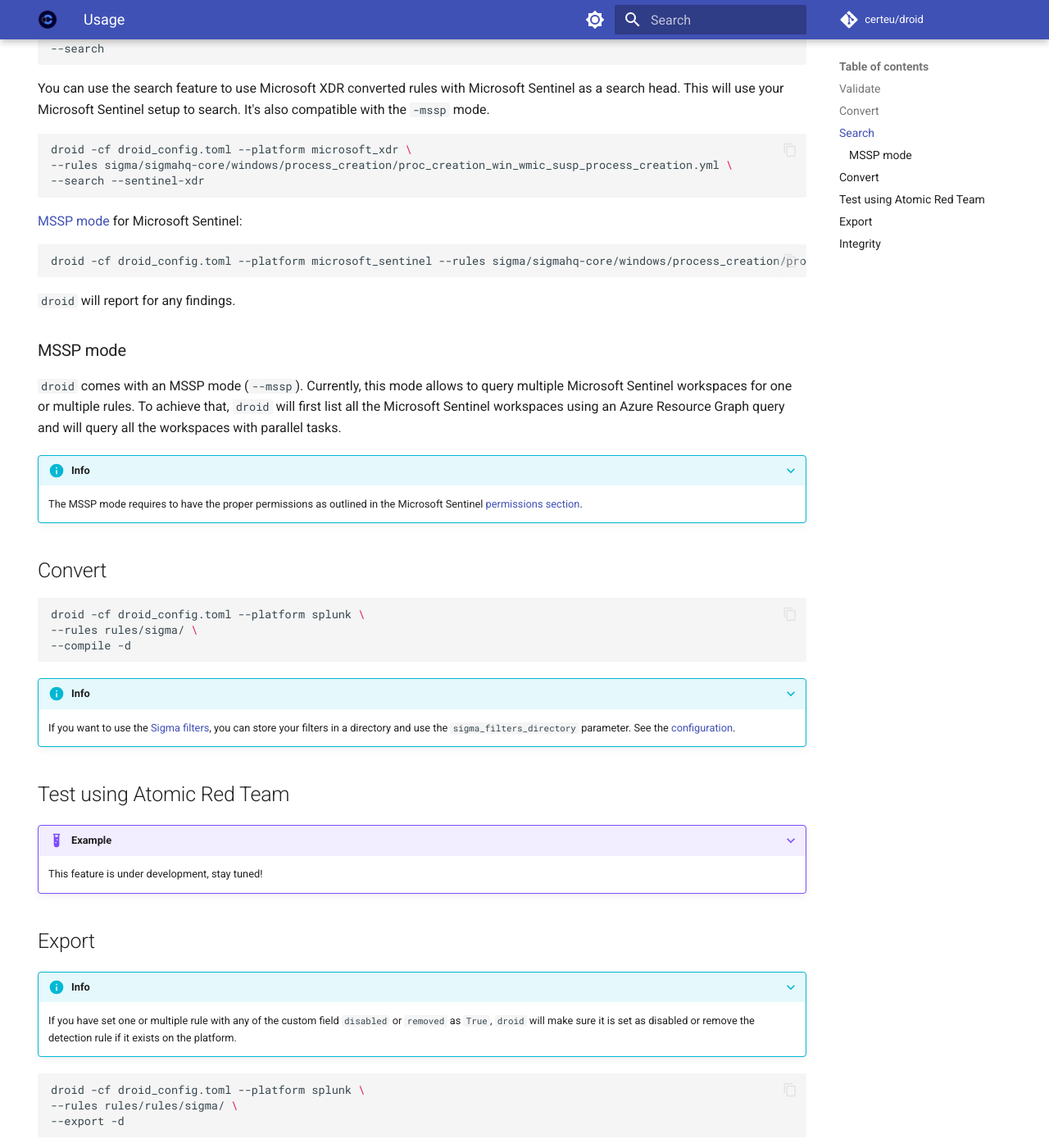
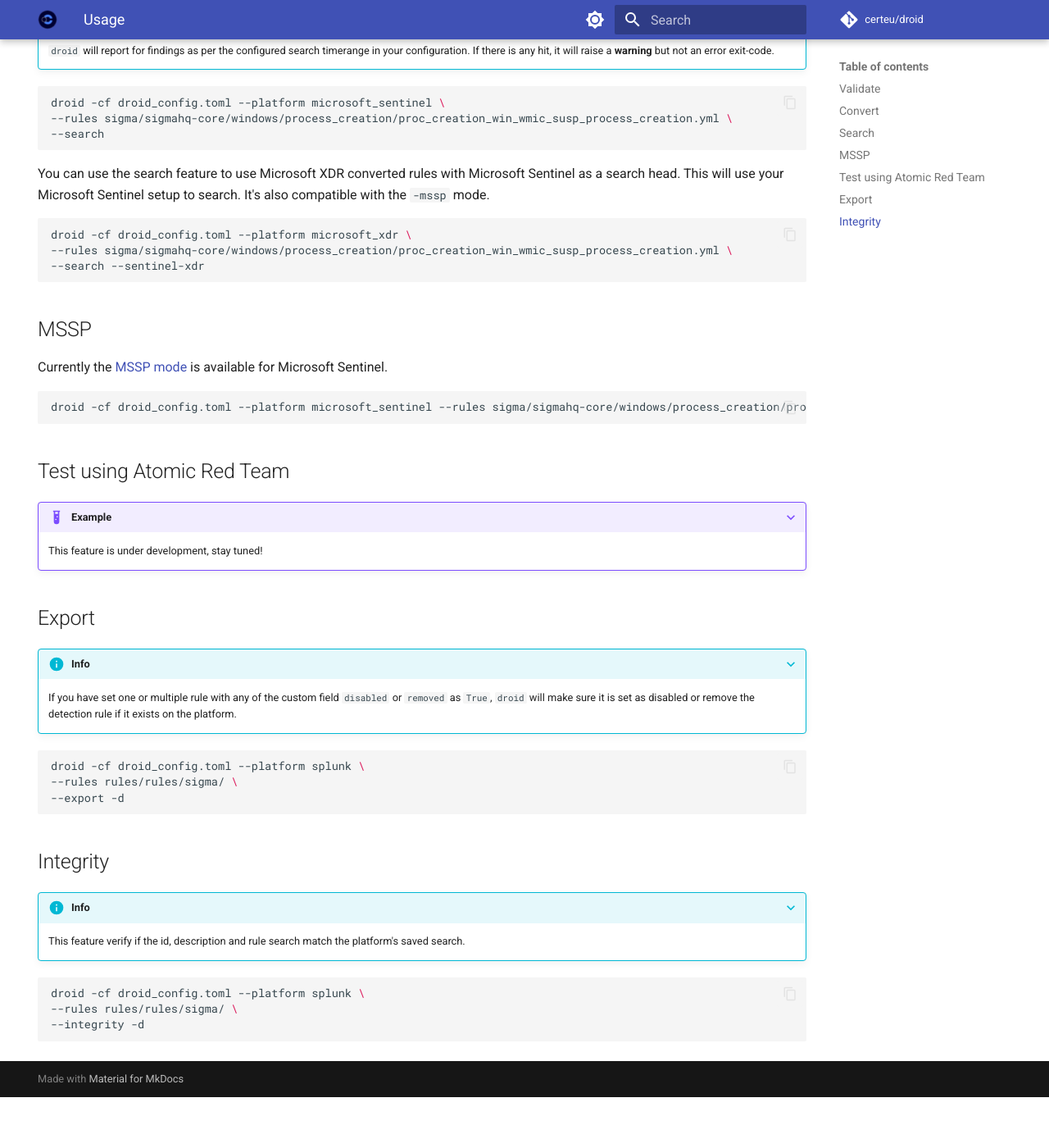
Before and after one commit to certeu/droid-docs, an MkDocs documentation site: the page built from docs/usage.md, in a window 1280 px wide and 1400 px high, scrolled down 1393 px. Shown: the whole window at 82% size. Built offline with MkDocs 1.6.1 and Material for MkDocs 9.7.7, drawn with Linux system fonts in a browser that asks for light colours; comment, search, counter and statistics services are not loaded; after the commit the page ends 2731 px from its top, so only the background shows below that; some of the changed text lies outside the part shown.

Commit message:
upd: doc related to sentinel

````diff
--- a/docs/usage.md
+++ b/docs/usage.md
@@ -67,34 +71,13 @@ droid -cf droid_config.toml --platform microsoft_xdr \
 --search --sentinel-xdr
 ```
 
-[MSSP mode](#mssp-mode) for Microsoft Sentinel:
+## MSSP
+
+Currently the [MSSP mode](./platforms/microsoft_sentinel.md#mssp-mode) is available for Microsoft Sentinel.
 
 ```bash
 droid -cf droid_config.toml --platform microsoft_sentinel --rules sigma/sigmahq-core/windows/process_creation/proc_creation_win_wmic_susp_process_creation.yml --search --mssp
 ```
-
-`droid` will report for any findings.
-
-### MSSP mode
-
-`droid` comes with an MSSP mode (`--mssp`). Currently, this mode allows to query multiple Microsoft Sentinel workspaces for one or multiple rules. To achieve that, `droid` will first list all the Microsoft Sentinel workspaces using an Azure Resource Graph query and will query all the workspaces with parallel tasks.
-
-
-???+ info
-
-    The MSSP mode requires to have the proper permissions as outlined in the Microsoft Sentinel [permissions section](./platforms/microsoft_sentinel.md#permissions).
-
-## Convert
-
-```bash
-droid -cf droid_config.toml --platform splunk \
---rules rules/sigma/ \
---compile -d
-```
-
-???+ info
-
-    If you want to use the [Sigma filters](https://sigmahq.io/docs/meta/filters.html), you can store your filters in a directory and use the `sigma_filters_directory` parameter. See the [configuration](./configuration.md#configure-the-basics).
 
 ## Test using Atomic Red Team
 
````
Also changed, not shown: other parts of docs/usage.md (+5 -1 lines), docs/platforms/microsoft_sentinel.md (+14 -4 lines).
